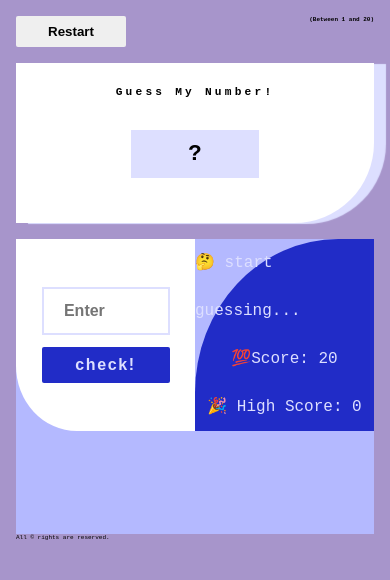
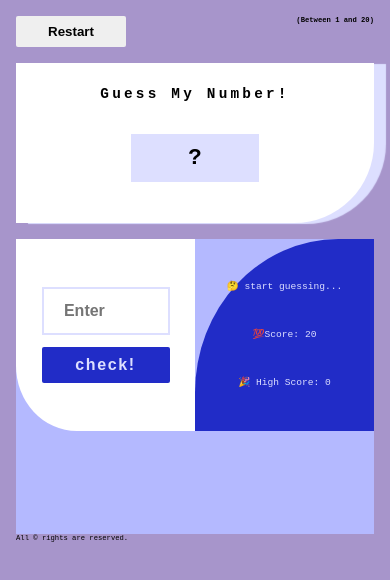
Before and after one commit to iqbalnoushad/guessMynumberGame, a plain HTML site: page index.html in a window 390 px wide. Drawn offline with Linux system fonts and the light colour scheme.

Commit message:
font size changed for small screen

```diff
--- a/style.css
+++ b/style.css
@@ -127,7 +127,7 @@ body {
 @media only screen and (max-width: 600px) {
   body {
     margin: 1rem 1rem;
-    font-size: 35%;
+    font-size: 45%;
   }
   .main {
     margin-top: -33px;
@@ -148,7 +148,7 @@ body {
     width: 50%;
     background: #212cc7;
     color: #dddfff;
-    font-size: 1rem;
+    font-size: 0.6rem;
     line-height: 3rem;
     border-top-left-radius: 80%;
   }
```
